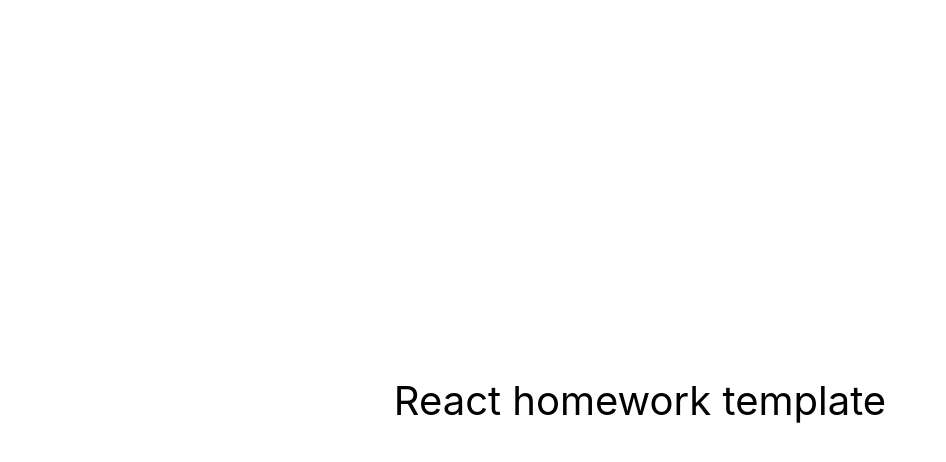
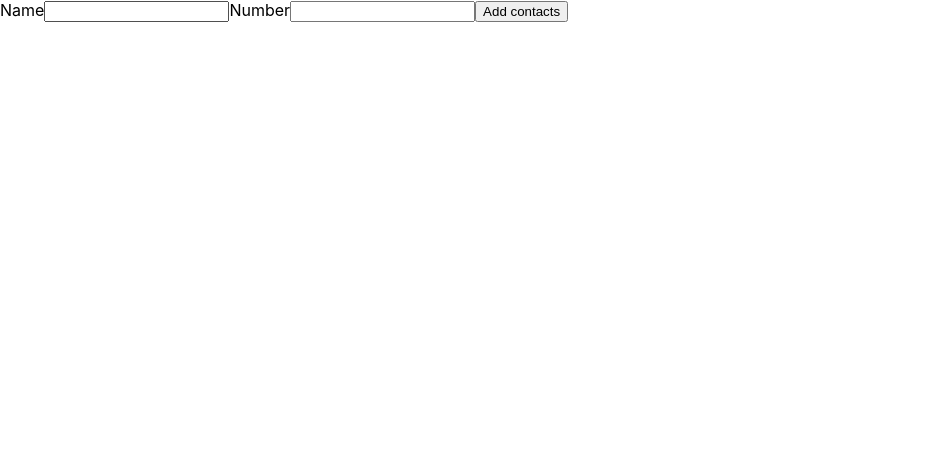
Before and after one commit to Yaroslav-Zozulya/react-hw-03-phonebook, a React (Create React App) app: page / in a window 1280 px wide. Shown: the top 462 px of the page, without its empty margins (0-946 px from the left). Built offline with nearby package versions, Linux system fonts and the light colour scheme.

Commit message:
update package.json

```diff
--- a/src/components/App.jsx
+++ b/src/components/App.jsx
@@ -1,16 +1,56 @@
-export const App = () => {
-  return (
-    <div
-      style={{
-        height: '100vh',
-        display: 'flex',
-        justifyContent: 'center',
-        alignItems: 'center',
-        fontSize: 40,
-        color: '#010101'
-      }}
-    >
-      React homework template
-    </div>
-  );
-};
+import { nanoid } from 'nanoid';
+import { Formik, Form, Field, ErrorMessage } from 'formik';
+import { Component } from 'react';
+import { contactsSchema } from 'validation';
+
+export class App extends Component {
+  state = {
+    contacts: [],
+    name: '',
+    number: '',
+  };
+
+  addContact = (values, actions) => {
+    this.setState(prevState => {
+      return {
+        contacts: [
+          ...prevState.contacts,
+          { id: nanoid(), name: values.name, number: values.number },
+        ],
+      };
+    });
+    actions.resetForm();
+  };
+
+  render() {
+    const { contacts } = this.state;
+    return (
+      <>
+        <Formik
+          initialValues={this.state}
+          validationSchema={contactsSchema}
+          onSubmit={this.addContact}
+        >
+          <Form>
+            <label>
+              <span>Name</span>
+              <Field type="text" name="name" />
+              <ErrorMessage name="name" />
+            </label>
+            <label>
+              <span>Number</span>
+              <Field type="tel" name="number" />
+              <ErrorMessage name="number" />
+            </label>
+            <button type="submit">Add contacts</button>
+          </Form>
+        </Formik>
+        <ul>
+          {contacts.map(contact => (
+            <li key={contact.id}>{contact.name}</li>
+          ))}
+        </ul>
+      </>
+    );
+  }
+}
--- a/src/index.css
+++ b/src/index.css
@@ -13,3 +13,19 @@
   font-family: source-code-pro, Menlo, Monaco, Consolas, 'Courier New',
     monospace;
 }
+
+h1,
+h2,
+h3,
+h4,
+h5,
+h6,
+p {
+  margin: 0;
+}
+
+ul {
+  padding: 0;
+  margin: 0;
+  list-style-type: none;
+}
--- /dev/null
+++ b/src/validation.js
@@ -0,0 +1,23 @@
+import * as Yup from 'yup';
+
+Yup.addMethod(Yup.string, 'checkName', function () {
+  return this.matches(
+    /[a-zA-Zа-яА-Я]+(([' -][a-zA-Zа-яА-Я ])?[a-zA-Zа-яА-Я]*)*$/,
+    `Name may contain only letters, apostrophe, dash and spaces. For example Adrian, Jacob Mercer, Charles de Batz de Castelmore d'Artagnan`
+  );
+});
+
+Yup.addMethod(Yup.string, 'checkNumber', function () {
+  console.log(this.matches);
+  return this.matches(
+    /\+?\d{1,4}?[-.\s]?\(?\d{1,3}?\)?[-.\s]?\d{1,4}[-.\s]?\d{1,4}[-.\s]?\d{1,9}/,
+    `Phone number must be digits and can contain spaces, dashes, parentheses and can start with +`
+  );
+});
+
+export const contactsSchema = Yup.object({
+  name: Yup.string().checkName().required(),
+  number: Yup.string().checkNumber().required(),
+});
+
+// \+?\d{1,4}?[-.\s]?\(?\d{1,3}?\)?[-.\s]?\d{1,4}[-.\s]?\d{1,4}[-.\s]?\d{1,9}
```
Also changed, not shown: package.json (+7 -3 lines), 1 other file (tests, documents, lock files or other folders).
